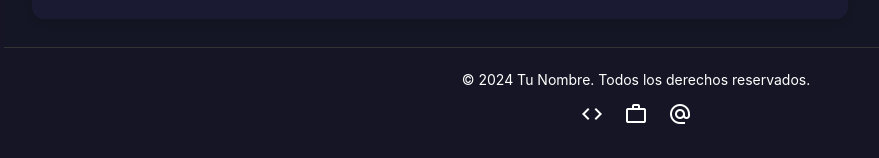
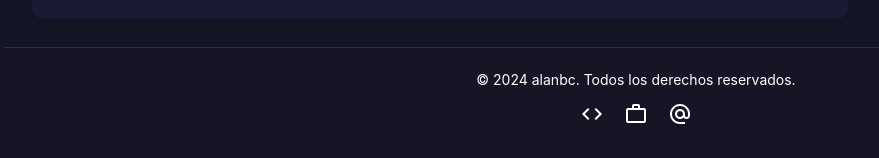
Before and after one commit to alanbc60/portafolio, a React (Vite) app: page / in a window 1280 px wide. Shown: the part 3619-3777 px from the top of the page, without its empty margins (4-883 px from the left). Built offline with nearby package versions, Linux system fonts and the light colour scheme.

Commit message:
update - footer

```diff
--- a/src/components/Footer.jsx
+++ b/src/components/Footer.jsx
@@ -5,7 +5,7 @@ function Footer() {
   return (
     <footer className="footer">
       <div className="footer-content">
-        <p>© 2024 Tu Nombre. Todos los derechos reservados.</p>
+        <p>© 2024 alanbc. Todos los derechos reservados.</p>
         <div className="footer-links">
           <a href="https://github.com/tu-usuario" target="_blank" rel="noopener noreferrer">
             <span className="material-symbols-outlined">code</span>
```
